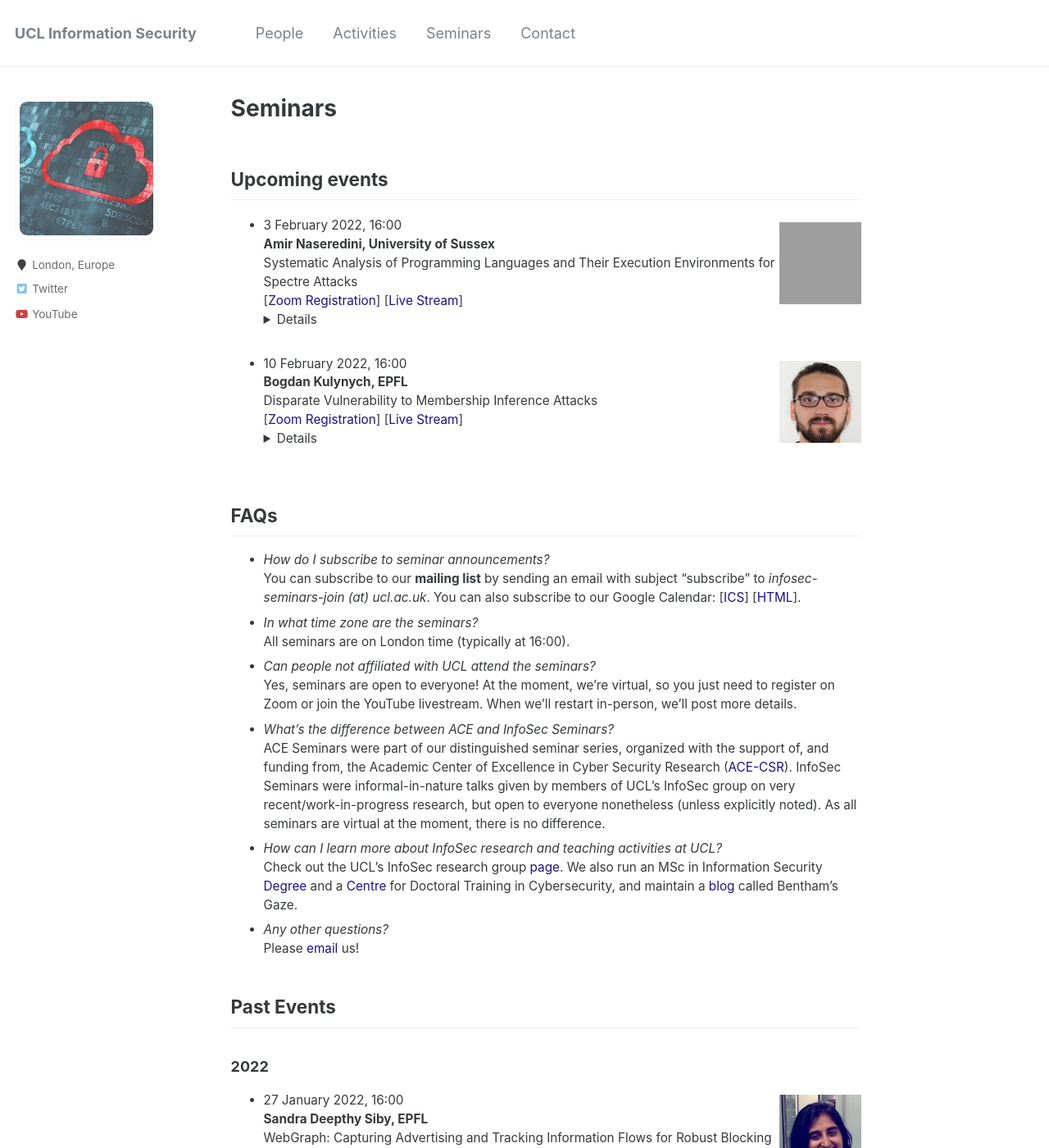
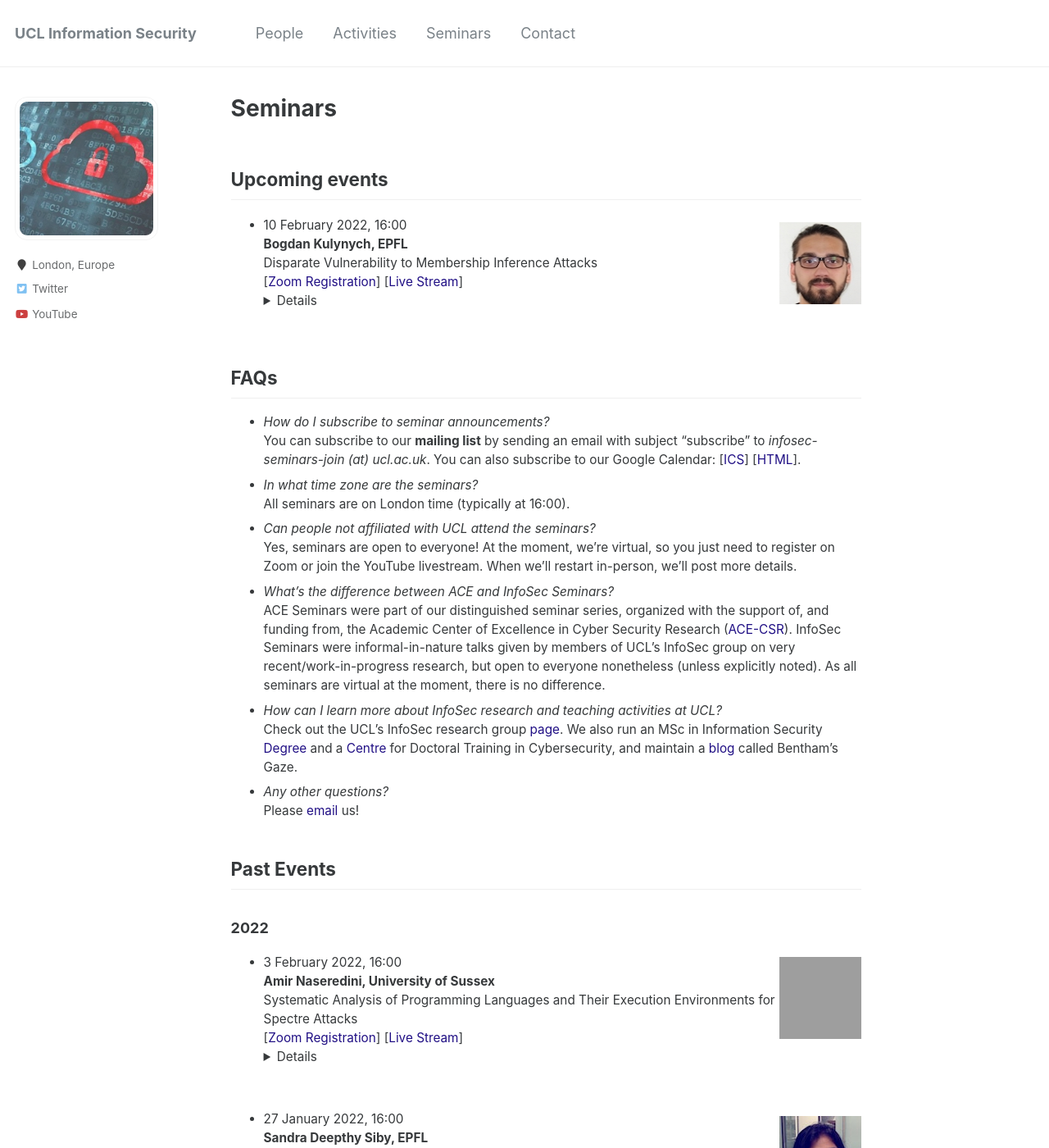
Before and after one commit to uclisec/uclisec.github.io, a Jekyll site: the page built from _pages/seminars.md, in a window 1280 px wide and 1400 px high. Shown: the whole window at 82% size. Built offline with Jekyll 4.4.1, drawn with Linux system fonts in a browser that asks for light colours; some of the changed text lies outside the part shown; grey boxes are pictures that could not be loaded.

Commit message:
Update seminars.md

```diff
--- a/_pages/seminars.md
+++ b/_pages/seminars.md
@@ -7,13 +7,6 @@
 Upcoming events
 ---
 
-<!----->
-<img src="../images/amir.jpg" style="float:right;width:100px;height:100px;margin-top:15px">
-- 3 February 2022, 16:00
-**Amir Naseredini, University of Sussex**
-Systematic Analysis of Programming Languages and Their Execution Environments for Spectre Attacks
-[[Zoom Registration](https://ucl.zoom.us/meeting/register/tJYpf-2grTorGNxFnItdfR3SSG89tgyB9Zeh)] [[Live Stream](https://youtu.be/vvluE5JOFds)]<details>**Abstract:** In this paper, we analyze the security of programming languages and their execution environments (compilers and interpreters) with respect to Spectre attacks. The analysis shows that only 16 out of 42 execution environments have mitigations against at least one Spectre variant, i.e., 26 have no mitigations against any Spectre variant. Using our novel tool Speconnector, we develop Spectre proof-of-concept attacks in 8 programming languages and on code generated by 11 execution environments that were previously not known to be affected. Our results highlight some programming languages that are used to implement security-critical code, but remain entirely unprotected, even three years after the discovery of Spectre.
-<br>**Bio**: Amir Naseredini is a Ph.D. candidate and an Associate Tutor at FoSS group at the University of Sussex. After obtaining his Doctoral degree, his ultimate goal was to pursue a career inline with his research interest in a dynamic research environment including pioneer companies and/or academia. [https://sahnaseredini.github.io/](https://sahnaseredini.github.io/)<br></details>
 <!----->
 <img src="../images/bogdan.jpg" style="float:right;width:100px;height:100px;margin-top:15px">
 - 10 February 2022, 16:00
@@ -46,6 +39,13 @@
 ---
 
 ### 2022
+<!----->
+<img src="../images/amir.jpg" style="float:right;width:100px;height:100px;margin-top:15px">
+- 3 February 2022, 16:00
+**Amir Naseredini, University of Sussex**
+Systematic Analysis of Programming Languages and Their Execution Environments for Spectre Attacks
+[[Zoom Registration](https://ucl.zoom.us/meeting/register/tJYpf-2grTorGNxFnItdfR3SSG89tgyB9Zeh)] [[Live Stream](https://youtu.be/vvluE5JOFds)]<details>**Abstract:** In this paper, we analyze the security of programming languages and their execution environments (compilers and interpreters) with respect to Spectre attacks. The analysis shows that only 16 out of 42 execution environments have mitigations against at least one Spectre variant, i.e., 26 have no mitigations against any Spectre variant. Using our novel tool Speconnector, we develop Spectre proof-of-concept attacks in 8 programming languages and on code generated by 11 execution environments that were previously not known to be affected. Our results highlight some programming languages that are used to implement security-critical code, but remain entirely unprotected, even three years after the discovery of Spectre.
+<br>**Bio**: Amir Naseredini is a Ph.D. candidate and an Associate Tutor at FoSS group at the University of Sussex. After obtaining his Doctoral degree, his ultimate goal was to pursue a career inline with his research interest in a dynamic research environment including pioneer companies and/or academia. [https://sahnaseredini.github.io/](https://sahnaseredini.github.io/)<br></details>
 <!----->
 <img src="../images/sandra.jpg" style="float:right;width:100px;height:100px;margin-top:15px">
 - 27 January 2022, 16:00
```
